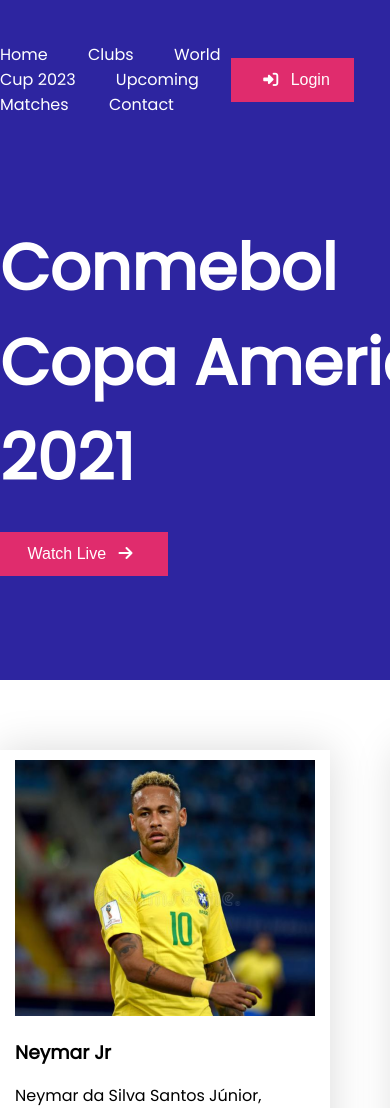
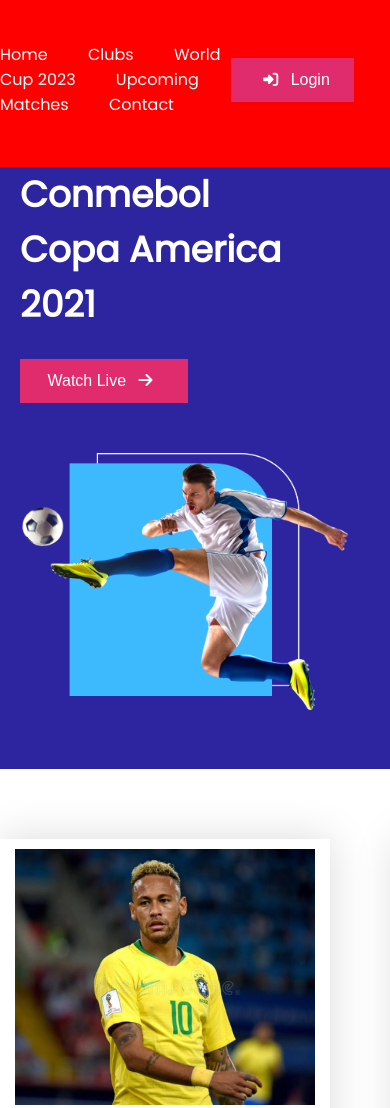
Before and after one commit to DebabrataSaha-570/Football-Freak, a plain HTML site: page index.html in a window 390 px wide. Shown: the top 1108 px of the page. Drawn offline with Linux system fonts and the light colour scheme.

Commit message:
mobile responsive header done

```diff
--- a/styles/style.css
+++ b/styles/style.css
@@ -298,3 +298,31 @@ form textarea{
 .button-div{
     text-align: center;
 }
+
+
+/*----------------
+    Media Queries
+------------------ */
+
+/* Mobile devices  */
+@media only screen and (max-width: 688px) {
+    nav{
+        background-color: red;
+    }
+    .parent-div{
+        width: 100%;
+    }
+    .football{
+        grid-template-columns: repeat(1, 1fr);
+        grid-row-gap: 50px;
+        width: 50%;
+        margin: 0 20px;
+    }
+    .first-football-part h1{
+        font-size: 36px;
+    }
+    .second-football-part img {
+        width: 329px;
+        height: 259.17px;
+    }
+}
```
